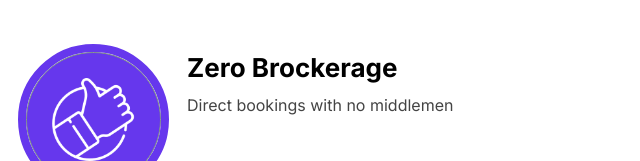
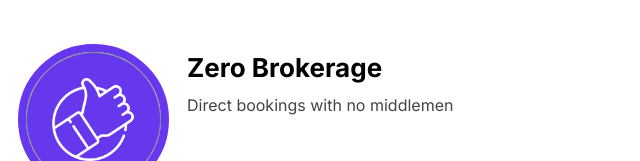
Before and after one commit to MahvishLS/winsfolio, a plain HTML site: page index.html in a window 1280 px wide. Shown: the part 1899-2060 px from the top of the page, 626-1266 px from the left. Drawn offline with Linux system fonts and the light colour scheme; a web font is replaced by a local one.

Commit message:
typo fixed

```diff
--- a/index.html
+++ b/index.html
@@ -255,7 +255,7 @@
               <img src="assets/img/positive-vote.png" alt="">
             </div>
             <div>
-              <h3>Zero Brockerage</h3>
+              <h3>Zero Brokerage</h3>
               <p class="mb-0">Direct bookings with no middlemen</p>
             </div>
           </div>
```
